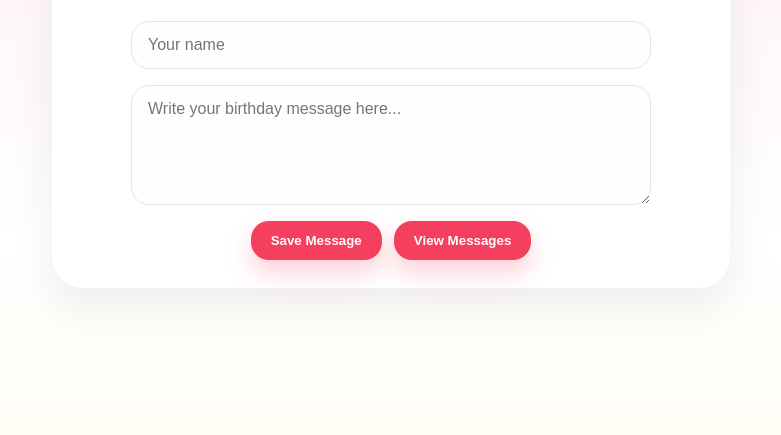
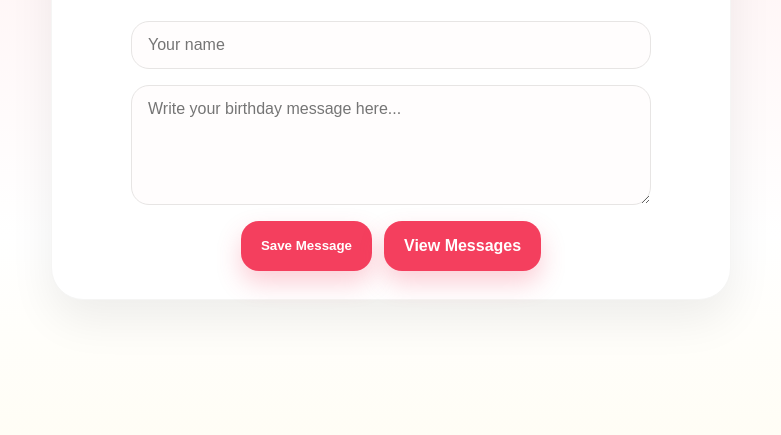
Before and after one commit to ethan6938/mom-birthdays, a website: page comments.html in a window 1280 px wide. Shown: the part 163-598 px from the top of the page, without its empty margins (249-1030 px from the left). Drawn offline with Linux system fonts and the light colour scheme.

Commit message:
update text

```diff
--- a/comments.html
+++ b/comments.html
@@ -180,7 +180,7 @@
 
         <div class="buttons">
           <button type="submit" class="btn btn-primary">Save Message</button>
-          <button type="button" class="btn btn-primary" onclick="window.location.href='index.html'">View Messages</button>
+          <a href="index.html" class="btn btn-secondary">View Messages</a>
         </div>
 
         <div class="saved-note" id="savedNote">
```
